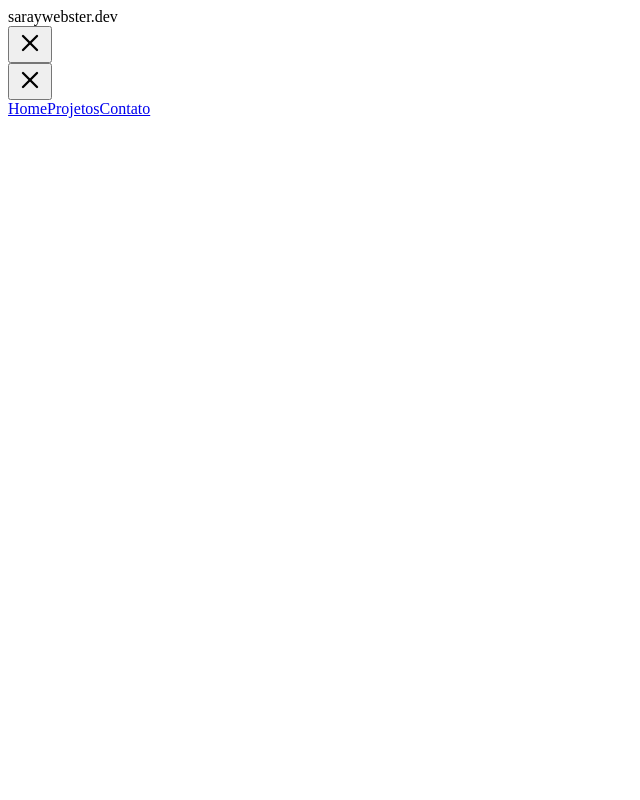
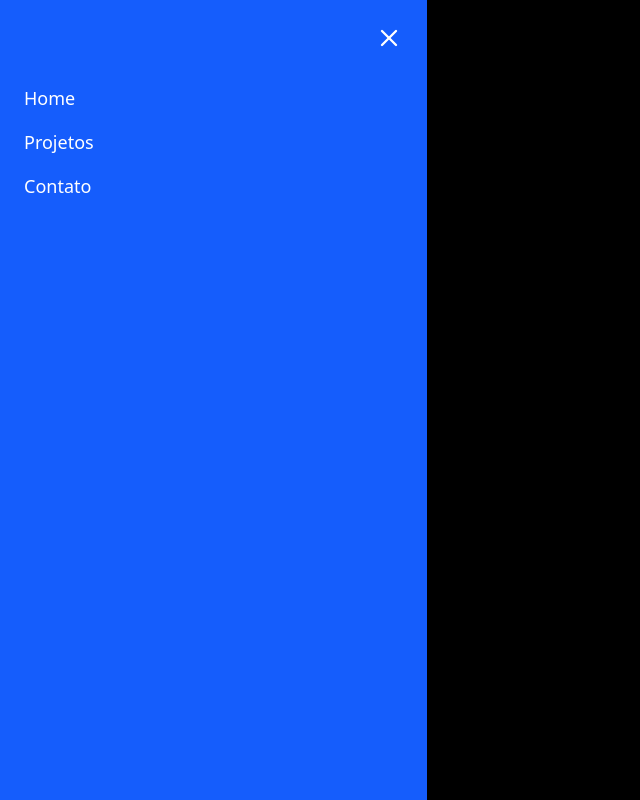
Before and after one commit to saraywebster/minimalist-portfolio, a React (Vite) app: page / in a window 1280 px wide. Both pictures are taken after a click on the button "Abrir Menu". Shown: the whole page, without its empty margins (0-640 px from the left). Built offline with nearby package versions, Linux system fonts and the light colour scheme; a web font is replaced by a local one.

Commit message:
:construction: nav

```diff
--- a/src/App.tsx
+++ b/src/App.tsx
@@ -1,9 +1,11 @@
 import { Sidebar } from "./components/menu";
+import "./index.css";
 
 export const App = () => {
   return (
     <>
       <Sidebar />
+      <h1 className="text-3xl font-bold underline bg-blue-600">Hello world!</h1>
     </>
   );
 };
--- a/src/components/menu.tsx
+++ b/src/components/menu.tsx
@@ -1,41 +1,63 @@
 import { Menu, X } from "lucide-react";
 import { useState } from "react";
+
 export const Sidebar = () => {
   const [isOpen, setOpen] = useState(false);
 
   return (
     <>
-      <nav className="bg-white dark:bg-gray-900 shadow-md">
-        <div className="max-w-7xl mx-auto px-4 sm:px-6 lg:px-8">
-          <div className="flex items-center justify-between h-16">
-            <div
-              className="text-xl font-bold text-gray-900 dark:text-white"
-              style={{ fontFamily: "var(--font-title)" }}
-            >
-              saraywebster.dev
-            </div>
-
-            <button
-              onClick={() => setOpen(!isOpen)}
-              className="text-gray-500 dark:text-white focus:outline-none md:hidden"
-            >
-              {isOpen ? <X size={28} /> : <Menu size={28} />}
-            </button>
-          </div>
-        </div>
-      </nav>
+      {!isOpen && (
+        <button
+          onClick={() => setOpen(true)}
+          className="fixed top-4 left-4 z-50 text-gray-500 dark:text-white focus:outline-none"
+          aria-label="Abrir Menu"
+        >
+          <Menu size={28} />
+        </button>
+      )}
 
       {isOpen && (
-        <aside className=" ">
-          <button>
-            <X size={28} />
-          </button>
+        <div
+          className="fixed inset-0 bg-black transition-opacity duration-300 z-40"
+          onClick={() => setOpen(false)}
+          aria-label="Fechar Menu"
+        />
+      )}
 
-          <nav>
-            <a href="#home">Home</a>
-            <a href="#projects">Projetos</a>
-            <a href="#cotact">Contato</a>
-          </nav>
+      {isOpen && (
+        <aside className="fixed top-0 left-0 w-2/3 sm:w-1/3 h-full bg-blue-600 text-white shadow-lg transform transition-transform duration-300 ease-in-out z-50">
+          <div className="p-6 flex flex-col h-full">
+            <button
+              onClick={() => setOpen(false)}
+              className="self-end text-white"
+            >
+              <X size={28} />
+            </button>
+
+            <nav className="mt-8 space-y-4 text-lg">
+              <a
+                href="#home"
+                className="block hover:text-gray-300 transition"
+                onClick={() => setOpen(false)}
+              >
+                Home
+              </a>
+              <a
+                href="#projects"
+                className="block hover:text-gray-300 transition"
+                onClick={() => setOpen(false)}
+              >
+                Projetos
+              </a>
+              <a
+                href="#contact"
+                className="block hover:text-gray-300 transition"
+                onClick={() => setOpen(false)}
+              >
+                Contato
+              </a>
+            </nav>
+          </div>
         </aside>
       )}
     </>
--- a/src/index.css
+++ b/src/index.css
@@ -1,3 +1,5 @@
+@import "tailwindcss";
+
 @font-face {
   font-family: "Charm_regular";
   src: url("src/assets/fonts/Charm/Charm-Regular.ttf") format("truetype");
```
